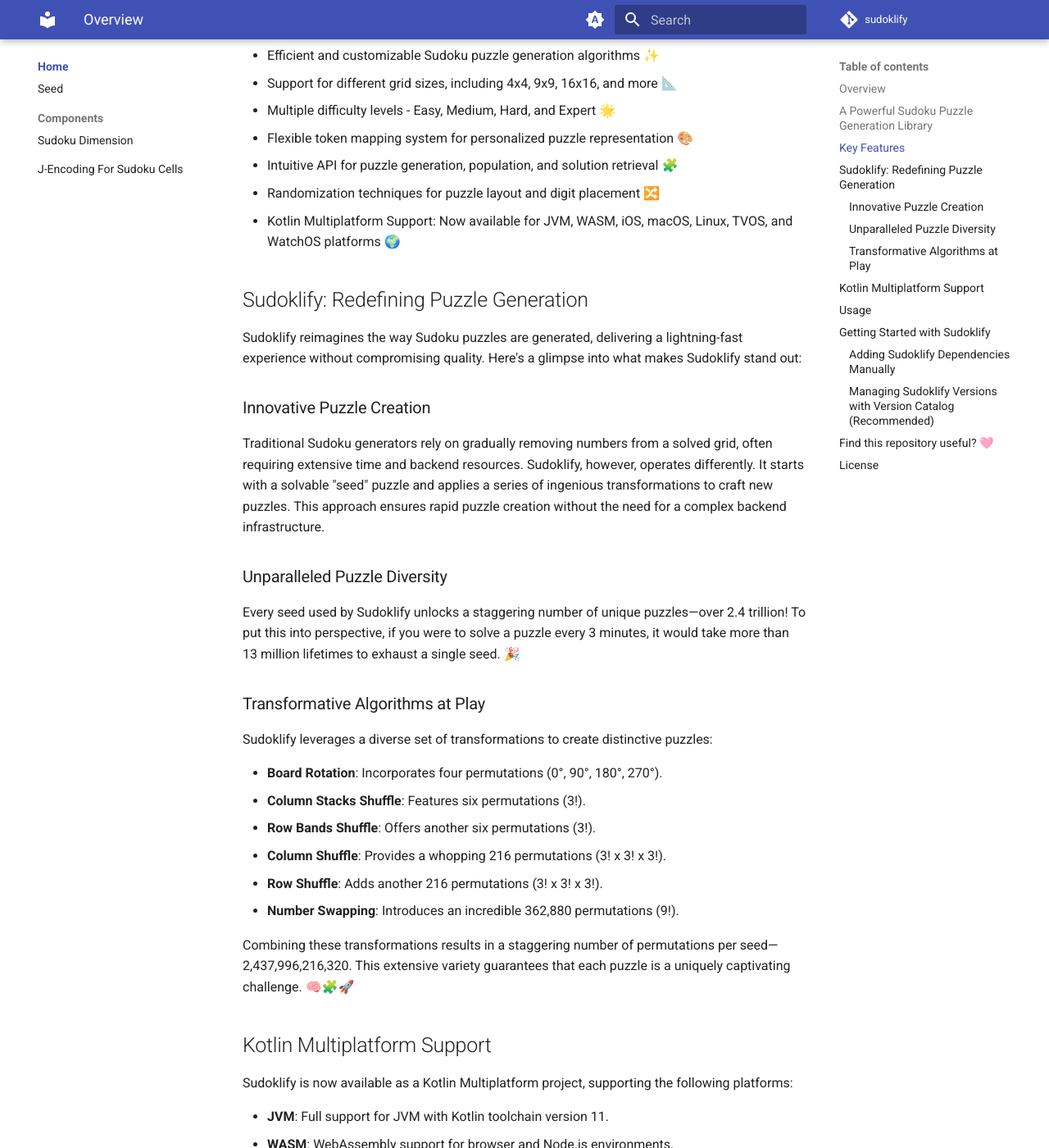
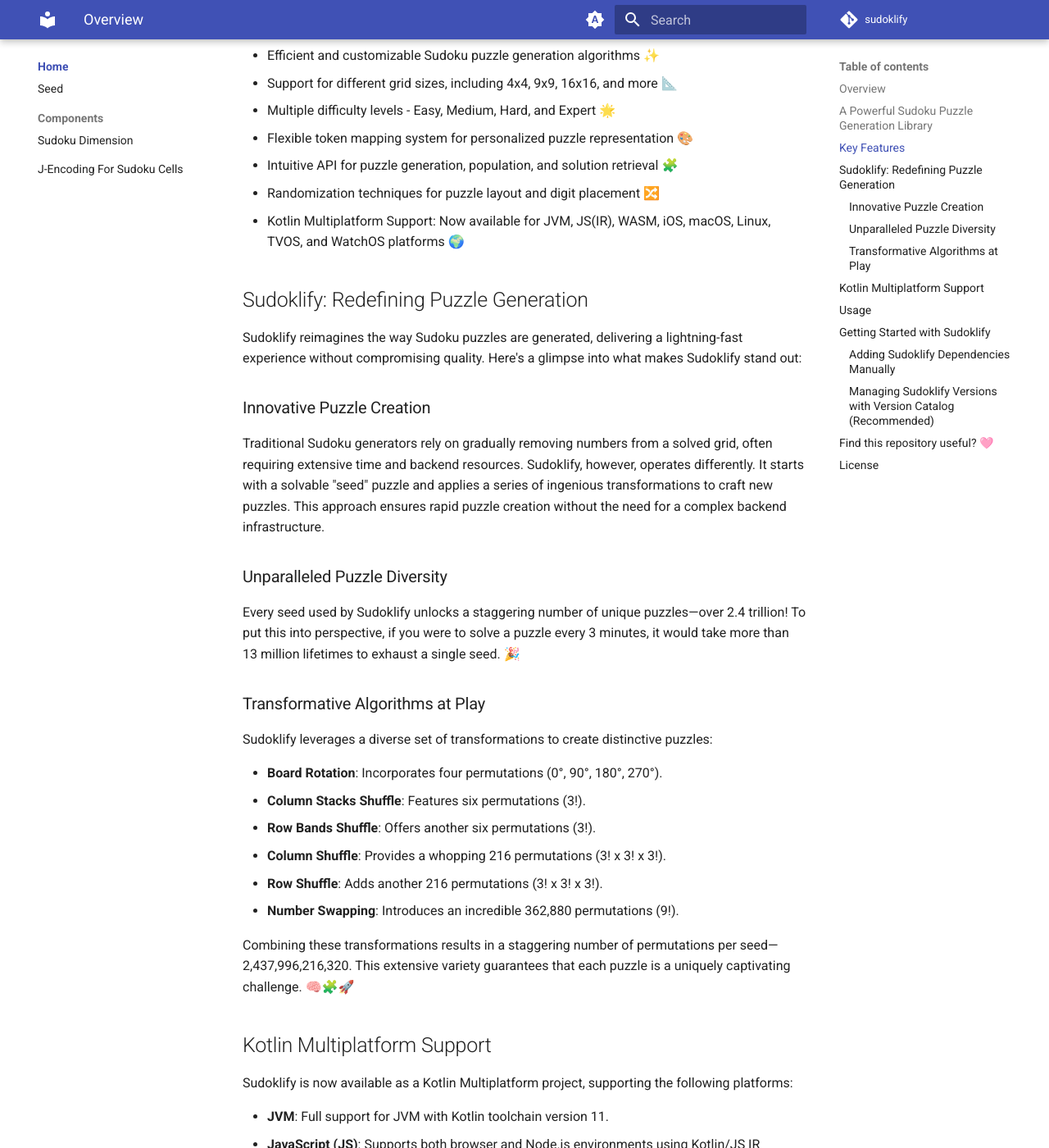
Before and after one commit to teogor/sudoklify, an MkDocs documentation site: the page built from docs/index.md, in a window 1280 px wide and 1400 px high, scrolled down 510 px. Shown: the whole window at 82% size. Built offline with MkDocs 1.6.1 and Material for MkDocs 9.7.7, drawn with Linux system fonts in a browser that asks for light colours; comment, search, counter and statistics services are not loaded; some of the changed text lies outside the part shown.

Commit message:
Add Kotlin Multiplatform support for JS(IR) with browser and Node.js targets

```diff
--- a/docs/index.md
+++ b/docs/index.md
@@ -21,7 +21,7 @@ sizes and difficulty levels.
 - Flexible token mapping system for personalized puzzle representation 🎨
 - Intuitive API for puzzle generation, population, and solution retrieval 🧩
 - Randomization techniques for puzzle layout and digit placement 🔀
-- Kotlin Multiplatform Support: Now available for JVM, WASM, iOS, macOS, Linux, TVOS, and WatchOS
+- Kotlin Multiplatform Support: Now available for JVM, JS(IR), WASM, iOS, macOS, Linux, TVOS, and WatchOS
   platforms 🌍
 
 ## Sudoklify: Redefining Puzzle Generation
@@ -62,6 +62,7 @@ challenge. 🧠🧩🚀
 Sudoklify is now available as a Kotlin Multiplatform project, supporting the following platforms:
 
 - **JVM**: Full support for JVM with Kotlin toolchain version 11.
+- **JavaScript (JS)**: Supports both browser and Node.js environments using Kotlin/JS IR backend.
 - **WASM**: WebAssembly support for browser and Node.js environments.
 - **iOS**: Native support for iOS devices, including x64, Arm64, and Simulator Arm64.
 - **macOS**: Native support for macOS devices, including x64 and Arm64.
```
Also changed, not shown: README.md (+2 -1 lines), 8 other files.
